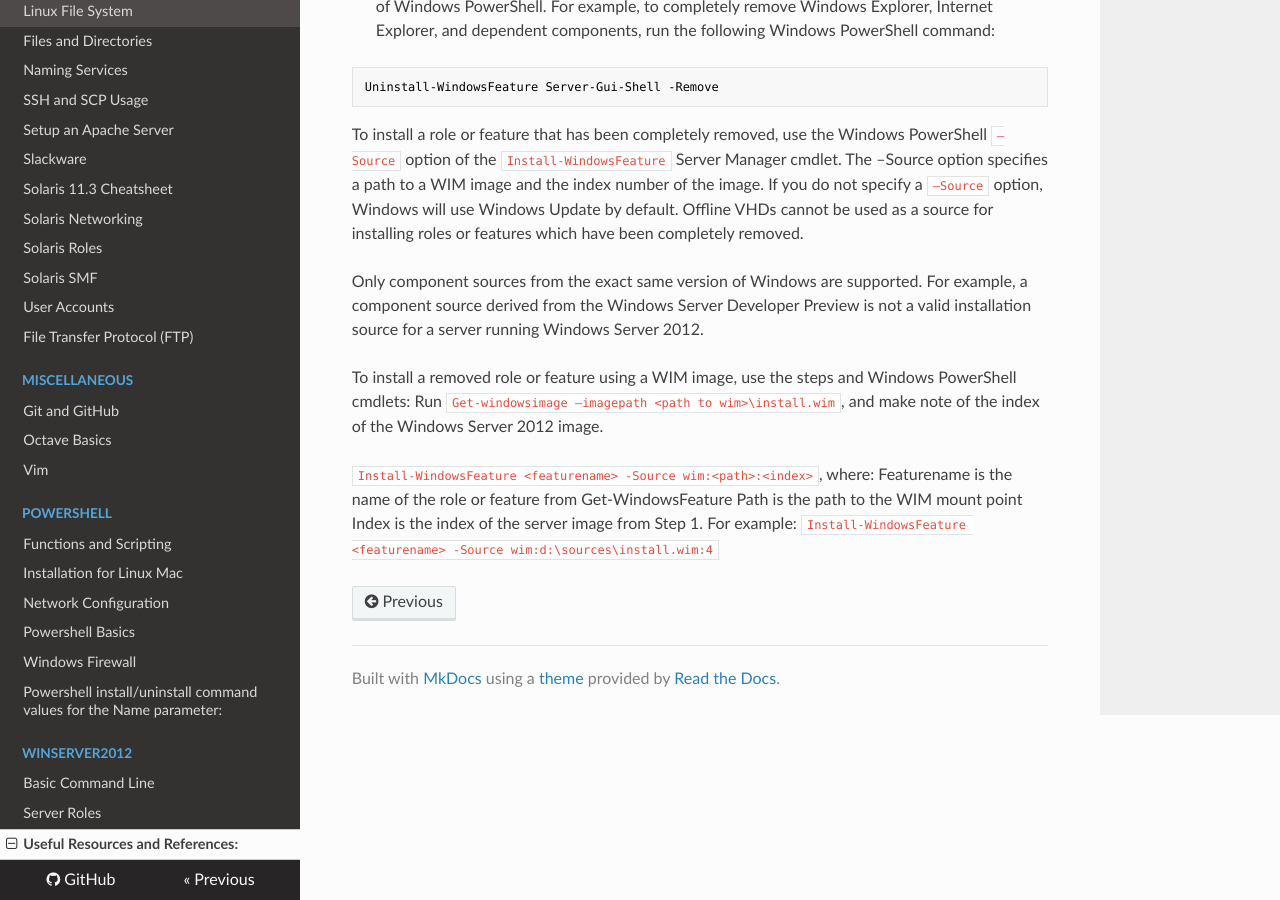
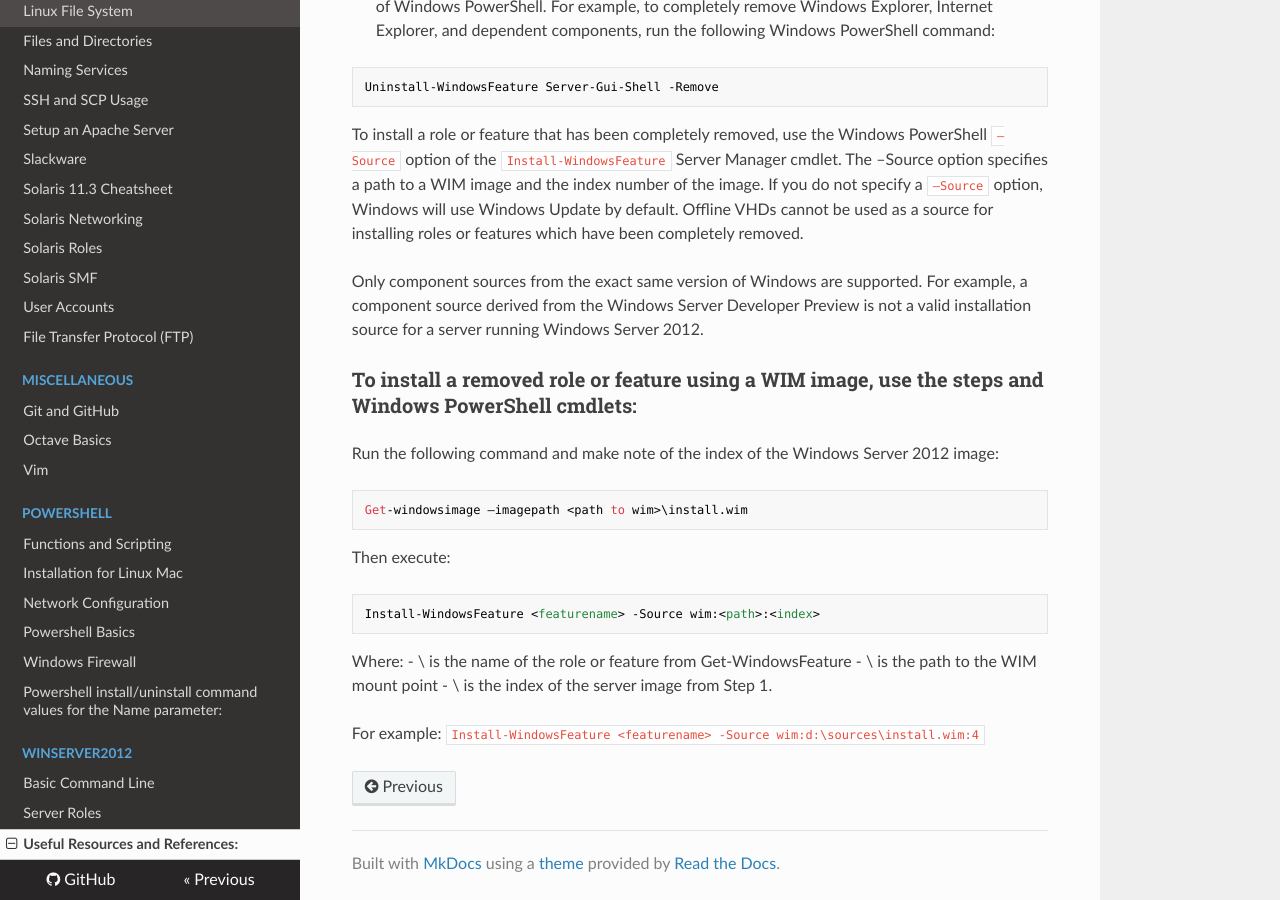
Before and after one commit to dotneko/dev-sysadmin, an MkDocs documentation site: the page built from docs/WinServer2012/Windows_Server.md, in a window 1280 px wide and 900 px high, scrolled down 1889 px. Built offline with MkDocs 1.6.1, drawn with Linux system fonts in a browser that asks for light colours; nearby versions of some CDN libraries.

Commit message:
Update Windows_Server.md

````diff
--- a/docs/WinServer2012/Windows_Server.md
+++ b/docs/WinServer2012/Windows_Server.md
@@ -80,11 +80,19 @@
 
 Only component sources from the exact same version of Windows are supported. For example, a component source derived from the Windows Server Developer Preview is not a valid installation source for a server running Windows Server 2012.
 
-To install a removed role or feature using a WIM image, use the steps and Windows PowerShell cmdlets:
-Run `Get-windowsimage –imagepath <path to wim>\install.wim`, and make note of the index of the Windows Server 2012 image.
+### To install a removed role or feature using a WIM image, use the steps and Windows PowerShell cmdlets:
 
-`Install-WindowsFeature <featurename> -Source wim:<path>:<index>`, where:
-Featurename is the name of the role or feature from Get-WindowsFeature
-Path is the path to the WIM mount point
-Index is the index of the server image from Step 1.
+Run the following command and make note of the index of the Windows Server 2012 image:
+```
+Get-windowsimage –imagepath <path to wim>\install.wim
+```
+Then execute:
+```
+Install-WindowsFeature <featurename> -Source wim:<path>:<index>
+```
+Where:
+- \<Featurename> is the name of the role or feature from Get-WindowsFeature
+- \<Path> is the path to the WIM mount point
+- \<Index> is the index of the server image from Step 1.
+
 For example: `Install-WindowsFeature <featurename> -Source wim:d:\sources\install.wim:4`
````
